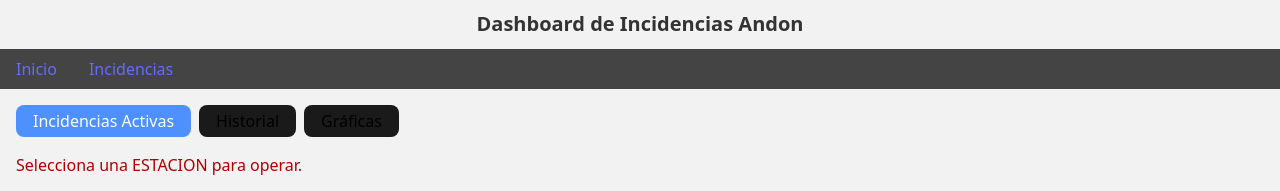
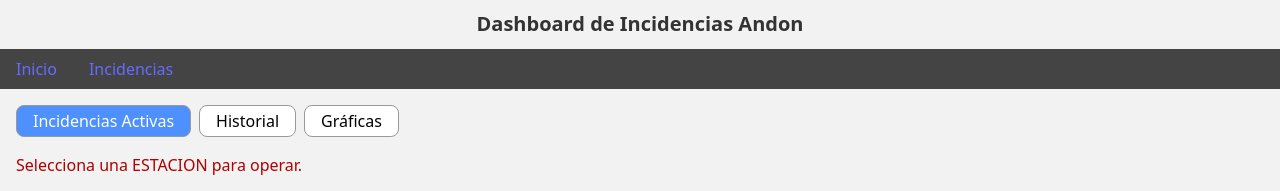
Before and after one commit to soader98HG/andon, a React (Vite) app in the folder andon-client/andon-dashboard/: page /incidents in a window 1280 px wide. Shown: the top 191 px of the page. Built offline with nearby package versions, Linux system fonts and the light colour scheme; no server answers.

Commit message:
Show form only on active incidents tab and adjust tab colors

```diff
--- a/andon-client/andon-dashboard/src/index.css
+++ b/andon-client/andon-dashboard/src/index.css
@@ -84,5 +84,6 @@ button:focus-visible {
 .bg-yellow-200 { background-color: #f0e68c; }
 .bg-green-200 { background-color: #c6e6c6; }
 .bg-blue-500 { background-color: #4d90fe; }
+.bg-white { background-color: #fff; }
 .w-full { width: 100%; }
 .space-y-2 > * + * { margin-top: 0.5rem; }
--- a/andon-client/andon-dashboard/src/pages/IncidentsPage.tsx
+++ b/andon-client/andon-dashboard/src/pages/IncidentsPage.tsx
@@ -18,19 +18,19 @@ export default function IncidentsPage() {
         <div className="flex gap-2">
           <button
             onClick={() => setTab('open')}
-            className={`px-4 py-1 ${tab === 'open' ? 'bg-blue-500 text-white' : ''}`}
+            className={`px-4 py-1 border ${tab === 'open' ? 'bg-blue-500 text-white' : 'bg-white'}`}
           >
             Incidencias Activas
           </button>
           <button
             onClick={() => setTab('closed')}
-            className={`px-4 py-1 ${tab === 'closed' ? 'bg-blue-500 text-white' : ''}`}
+            className={`px-4 py-1 border ${tab === 'closed' ? 'bg-blue-500 text-white' : 'bg-white'}`}
           >
             Historial
           </button>
           <button
             onClick={() => setTab('charts')}
-            className={`px-4 py-1 ${tab === 'charts' ? 'bg-blue-500 text-white' : ''}`}
+            className={`px-4 py-1 border ${tab === 'charts' ? 'bg-blue-500 text-white' : 'bg-white'}`}
           >
             Gráficas
           </button>
@@ -40,7 +40,7 @@ export default function IncidentsPage() {
         <p className="text-red-600">Selecciona una ESTACION para operar.</p>
       )}
 
-      <IncidentForm />
+      {tab === 'open' && <IncidentForm />}
 
       {tab === 'charts' ? (
         <ChartsPage />
```
